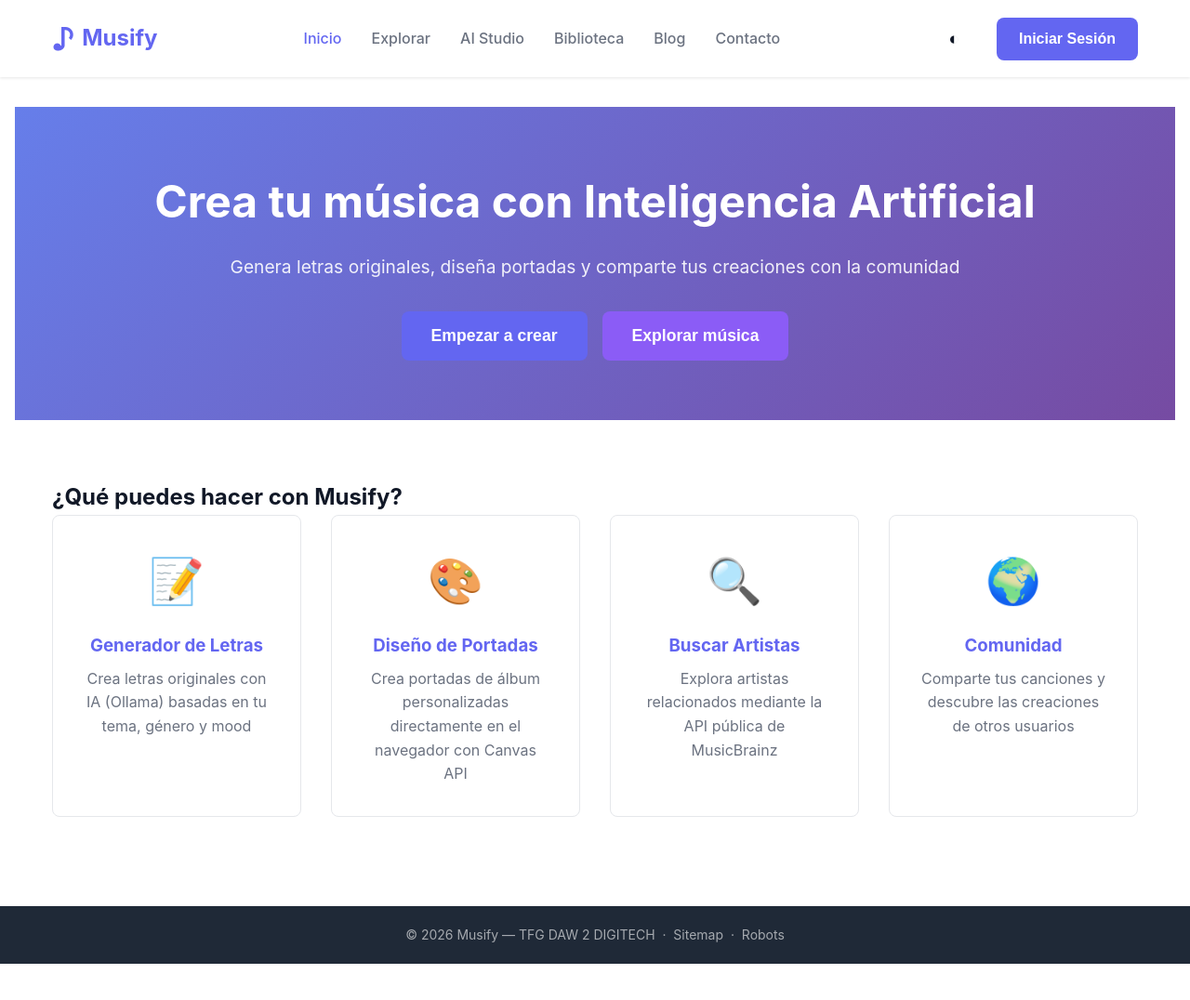
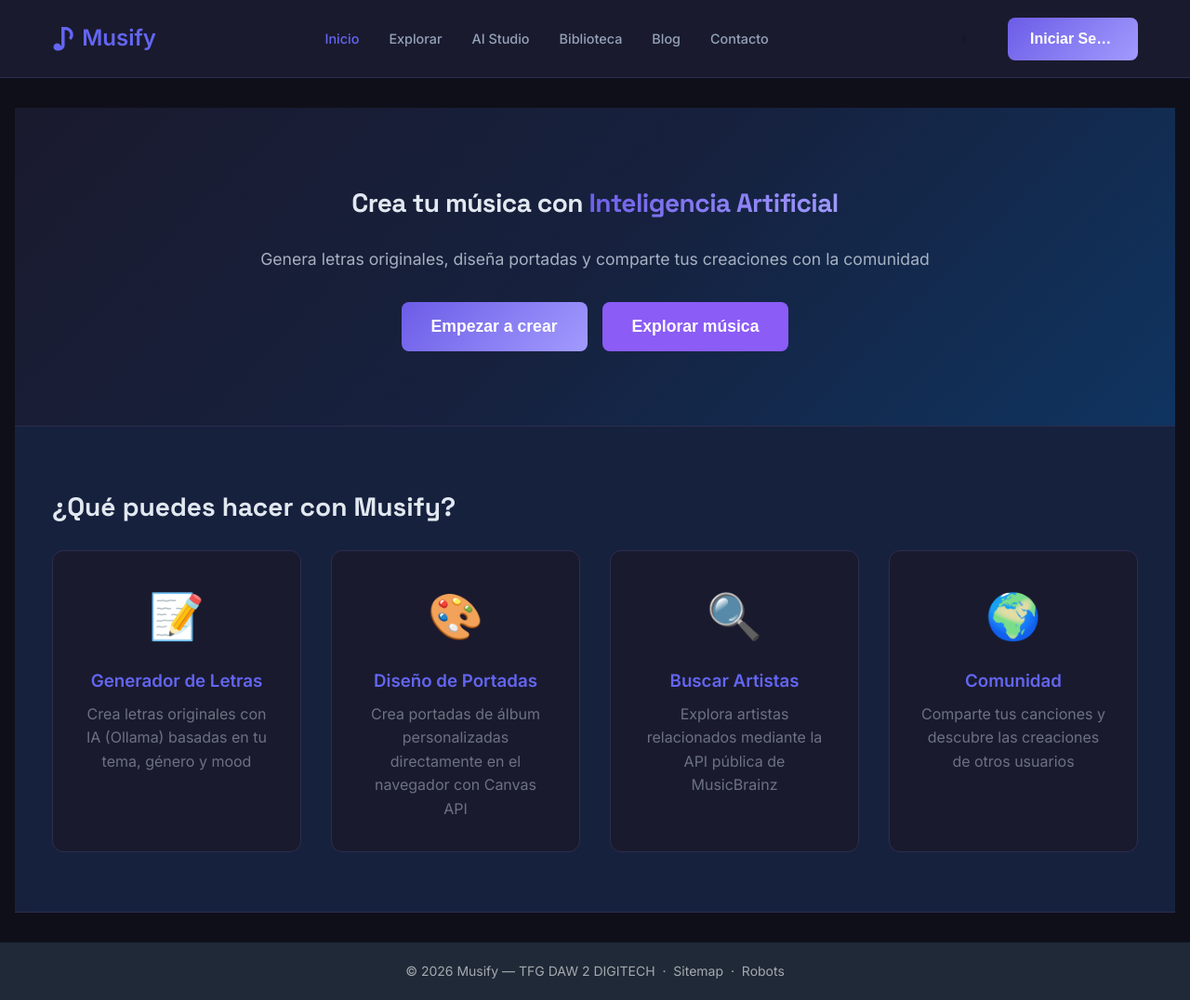
Before and after one commit to Angelrp2/musify, a PHP site: page / in a window 1280 px wide. Shown: the whole page at 93% size. Before the commit the page ends 1037 px from the top, so only its background shows below. Run offline with PHP 8.4, Linux system fonts and the light colour scheme.

Commit message:
feat: dark brand design, MusicBrainz direct JS call, fix permissions
- style.css: dark theme by default (#0f0f1a body, #1a1a2e nav/cards),
  Space Grotesk + Inter fonts, gradient button, feature cards dark,
  inputs dark with purple focus, username truncation in nav
- public/index.html: Google Fonts preconnect + Inter/Space Grotesk
- api/musicbrainz.php: replace curl with file_get_contents (curl not
  available in dev server), search artists endpoint (not recordings)
- assets/js/app.js: MusicBrainz called directly from browser JS
  (avoids PHP HTTPS/curl limitation), fix artists array mapping
- public/index.php: add GET /api/musicbrainz route (was missing)
- DB: ang (angelripo5@gmail.com) upgraded to admin role

```diff
--- a/assets/css/style.css
+++ b/assets/css/style.css
@@ -133,9 +133,9 @@ html.dark .song-card {
 }
 
 body {
-    font-family: -apple-system, BlinkMacSystemFont, 'Segoe UI', Roboto, Oxygen, Ubuntu, Cantarell, sans-serif;
-    background: linear-gradient(135deg, #667eea 0%, #764ba2 100%);
-    color: var(--text);
+    font-family: 'Inter', -apple-system, BlinkMacSystemFont, 'Segoe UI', sans-serif;
+    background: #0f0f1a;
+    color: #e2e8f0;
     line-height: 1.6;
     min-height: 100vh;
 }
@@ -148,8 +148,8 @@ body {
 
 /* Navegación */
 .navbar {
-    background: white;
-    box-shadow: var(--shadow);
+    background: #1a1a2e;
+    border-bottom: 1px solid #2d2d4e;
     position: sticky;
     top: 0;
     z-index: 100;
@@ -184,9 +184,11 @@ body {
 
 .nav-link {
     text-decoration: none;
-    color: var(--text-light);
+    color: #94a3b8;
     font-weight: 500;
     transition: color 0.3s;
+    font-family: 'Inter', sans-serif;
+    font-size: 0.9rem;
 }
 
 .nav-link:hover,
@@ -243,14 +245,15 @@ html.dark .btn-theme {
 }
 
 .btn-primary {
-    background: var(--primary);
+    background: linear-gradient(135deg, #6c5ce7, #a29bfe);
     color: white;
+    border: none;
 }
 
 .btn-primary:hover {
-    background: var(--primary-dark);
+    background: linear-gradient(135deg, #5a4bc9, #8f87e8);
     transform: translateY(-2px);
-    box-shadow: var(--shadow-lg);
+    box-shadow: 0 8px 24px rgba(108, 92, 231, 0.4);
 }
 
 .btn-secondary {
@@ -270,27 +273,40 @@ html.dark .btn-theme {
 
 /* Hero */
 .hero {
-    background: linear-gradient(135deg, #667eea 0%, #764ba2 100%);
+    background: linear-gradient(135deg, #1a1a2e 0%, #16213e 50%, #0f3460 100%);
     color: white;
-    padding: 4rem 1rem;
+    padding: 5rem 1rem;
     text-align: center;
+    border-bottom: 1px solid #2d2d4e;
 }
 
 .hero h1 {
-    font-size: 3rem;
+    font-family: 'Space Grotesk', 'Inter', sans-serif;
+    font-size: clamp(2rem, 5vw, 3.5rem);
+    font-weight: 700;
     margin-bottom: 1rem;
+    letter-spacing: -0.02em;
+}
+
+.hero h1 .highlight {
+    background: linear-gradient(135deg, #6c5ce7, #a29bfe);
+    -webkit-background-clip: text;
+    -webkit-text-fill-color: transparent;
+    background-clip: text;
 }
 
 .hero p {
-    font-size: 1.2rem;
+    font-size: 1.1rem;
     margin-bottom: 2rem;
-    opacity: 0.9;
+    opacity: 0.8;
+    color: #cbd5e1;
 }
 
 /* Features */
 .features {
-    background: white;
+    background: #16213e;
     padding: 4rem 1rem;
+    border-bottom: 1px solid #2d2d4e;
 }
 
 .feature-grid {
@@ -301,15 +317,18 @@ html.dark .btn-theme {
 
 .feature-card {
     padding: 2rem;
-    border: 1px solid var(--border);
-    border-radius: var(--radius);
+    border: 1px solid #2d2d4e;
+    border-radius: 12px;
     text-align: center;
+    background: #1a1a2e;
     transition: all 0.3s;
+    color: #e2e8f0;
 }
 
 .feature-card:hover {
-    box-shadow: var(--shadow-lg);
+    box-shadow: 0 8px 32px rgba(108, 92, 231, 0.2);
     transform: translateY(-5px);
+    border-color: #6c5ce7;
 }
 
 .feature-icon {
@@ -329,7 +348,7 @@ html.dark .btn-theme {
 /* Páginas */
 .main-content {
     flex: 1;
-    background: white;
+    background: #0f0f1a;
 }
 
 .page {
@@ -707,4 +752,24 @@ html.dark .contact-form, html.dark .contact-item { background:var(--dark);border
 .canvas { display:block;border-radius:var(--radius);border:2px solid var(--border);max-width:100%; }
 
 /* ── Navbar toggle movil ── */
-.navbar-toggle { display:none;background:none;border:none;font-size:1.4rem;cursor:pointer;padding:4px 8px;color:var(--text); }
+.navbar-toggle { display:none;background:none;border:none;font-size:1.4rem;cursor:pointer;padding:4px 8px;color:#e2e8f0; }
+
+/* Truncate auth button username */
+#authBtn {
+    max-width: 140px;
+    overflow: hidden;
+    text-overflow: ellipsis;
+    white-space: nowrap;
+}
+
+/* Page headings */
+.page .container > h2,
+.page .container > h1 {
+    font-family: 'Space Grotesk', 'Inter', sans-serif;
+    color: #e2e8f0;
+    margin-bottom: 1.5rem;
+    font-size: 1.75rem;
+    font-weight: 700;
+}
+
+.page-subtitle { color: #64748b; margin-bottom: 24px; font-size: 0.95rem; }
--- a/assets/js/app.js
+++ b/assets/js/app.js
@@ -295,15 +295,18 @@ async function searchArtist() {
   if (resultsEl) resultsEl.innerHTML = '<div class="loading-inline"><div class="spinner-sm"></div> Buscando...</div>';
 
   try {
-    const res = await fetch(API_URL + '/musicbrainz?q=' + encodeURIComponent(q));
-    const data = await res.json();
-    if (!data.success || !data.data?.length) {
+    // Llamada directa a MusicBrainz (tienen CORS habilitado para navegadores)
+    const mbUrl = 'https://musicbrainz.org/ws/2/artist?query=' + encodeURIComponent(q) + '&fmt=json&limit=8';
+    const res = await fetch(mbUrl, { headers: { 'User-Agent': 'Musify-TFG/1.0' } });
+    const mb = await res.json();
+    const artists = mb.artists || [];
+    if (!artists.length) {
       if (resultsEl) resultsEl.innerHTML = '<p class="no-results-sm">No se encontraron artistas.</p>';
       return;
     }
     if (resultsEl) {
-      resultsEl.innerHTML = data.data.map(a =>
-        `<div class="artist-card"><strong>${a.name}</strong>${a.country ? `<span class="tag">${a.country}</span>` : ''}</div>`
+      resultsEl.innerHTML = artists.map(a =>
+        `<div class="artist-card"><strong>${a.name}</strong>${a.country ? `<span class="tag">${a.country}</span>` : ''}${a.type ? `<span class="tag">${a.type}</span>` : ''}</div>`
       ).join('');
     }
   } catch (err) {
--- a/public/index.html
+++ b/public/index.html
@@ -13,6 +13,9 @@
   <meta property="og:type" content="website">
   <meta property="og:url" content="http://localhost:8000">
   <link rel="canonical" href="http://localhost:8000">
+  <link rel="preconnect" href="https://fonts.googleapis.com">
+  <link rel="preconnect" href="https://fonts.gstatic.com" crossorigin>
+  <link href="https://fonts.googleapis.com/css2?family=Inter:wght@400;500;600&family=Space+Grotesk:wght@600;700&display=swap" rel="stylesheet">
   <link rel="stylesheet" href="/assets/css/style.css">
   <link rel="stylesheet" href="/assets/css/responsive.css">
 </head>
--- a/public/index.php
+++ b/public/index.php
@@ -55,7 +55,10 @@ $routes = [
 
     // IA
     'POST /api/ai/generate-lyrics' => 'api/ai/generate-lyrics.php',
-    'GET /api/ai/history' => 'api/ai/history.php',
+    'GET /api/ai/history'          => 'api/ai/history.php',
+
+    // MusicBrainz
+    'GET /api/musicbrainz' => 'api/musicbrainz.php',
 ];
 
 // Buscar ruta coincidente
```
Also changed, not shown: other parts of assets/css/style.css (+34 -8 lines), api/musicbrainz.php (+28 -40 lines).
